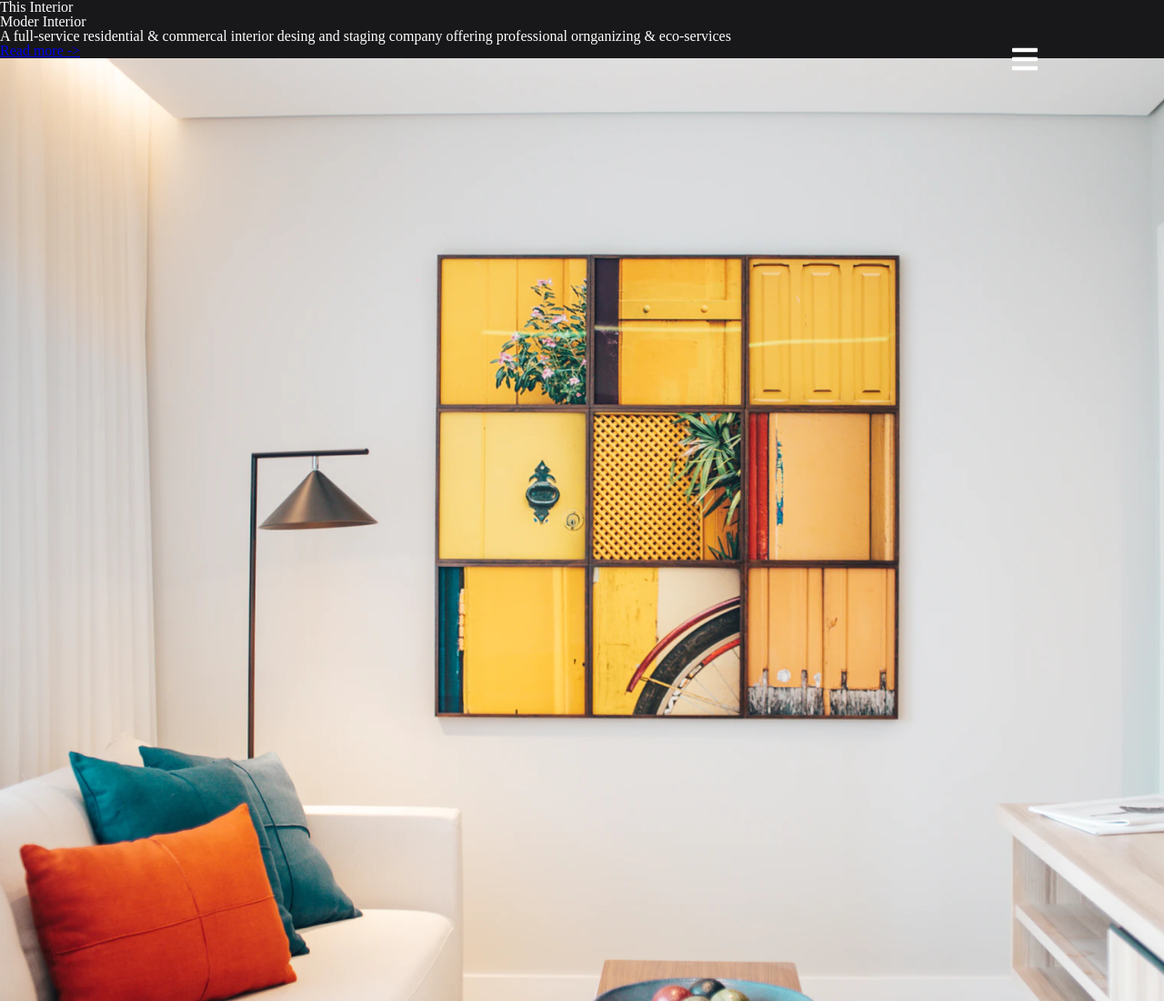
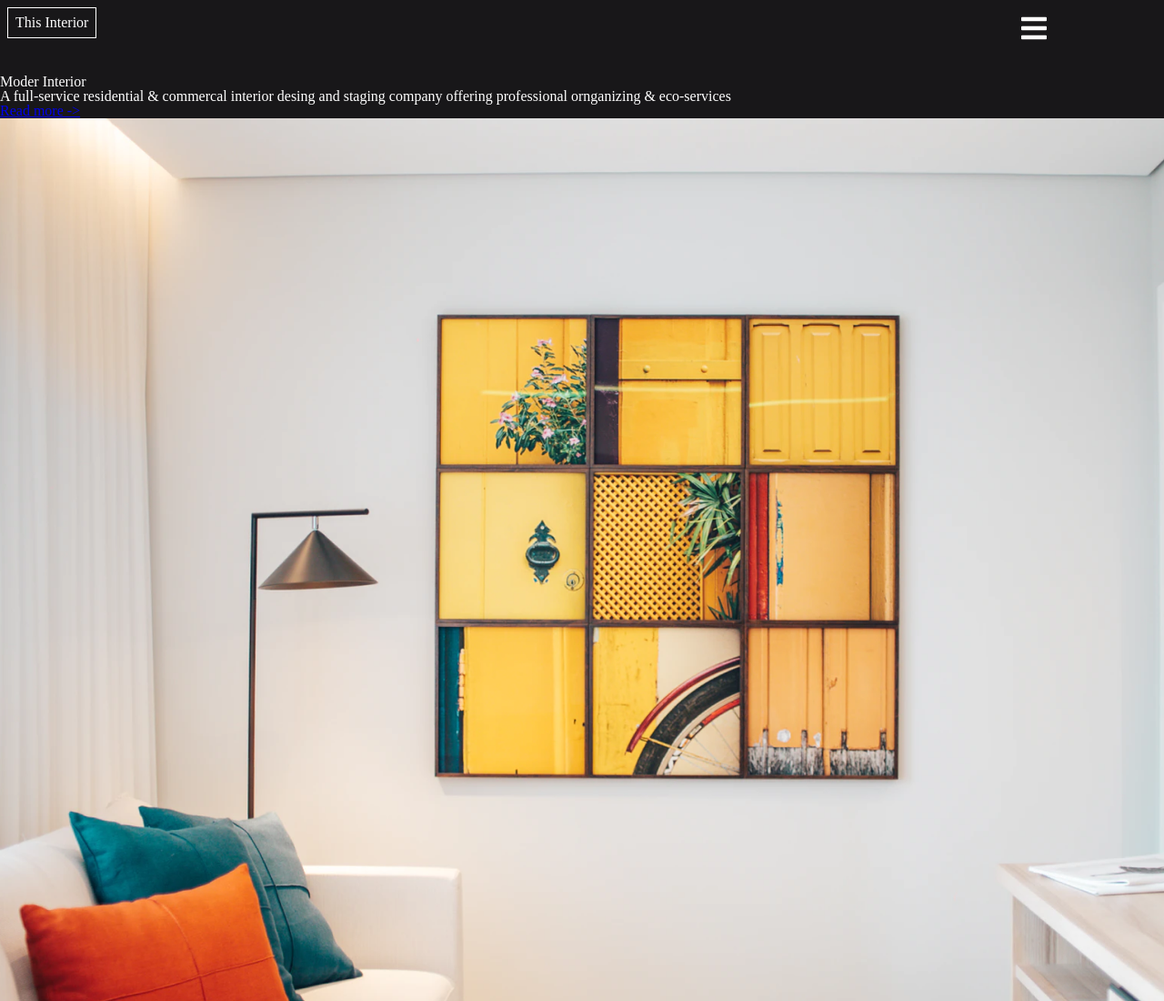
Before and after one commit to lexx54/interior-consultant, a plain HTML site: page index.html in a window 1280 px wide. Shown: the top 1100 px of the page at 91% size. Drawn offline with Linux system fonts and the light colour scheme.

Commit message:
fixed the position of the nav logo

```diff
--- a/main.css
+++ b/main.css
@@ -6,17 +6,20 @@ body {
   color: white;
 }
 /*-----------------------------------NAV-----------------------------------------*/
+nav {
+  margin-bottom: 2em;
+}
 .menu {
   position: fixed;
-  width: 50px;
-  height: 50px;
+  width: 30px;
+  height: 30px;
   right: 10vw;
-  top: 5vh;
+  top: 2vh;
   display: flex;
   justify-content: center;
   align-items: center;
   font-size: 2em;
-  /* border: 1px solid white; */
+
   border-radius: 50%;
   z-index: 999;
 }
@@ -42,4 +45,16 @@ body {
   transition: transform 0.5s ease;
 }
 
+.nav-logo {
+  display: flex;
+  /* justify-content: center; */
+  align-items: center;
+}
+.nav-logo p {
+  display: inline;
+  margin: 0.5em;
+  padding: 0.5em 0.5em;
+  border: 1px solid white;
+}
+
 /*-----------------------------------MAIN-----------------------------------------*/
```
